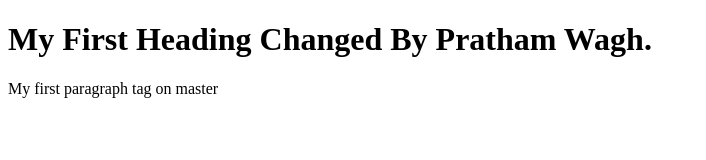
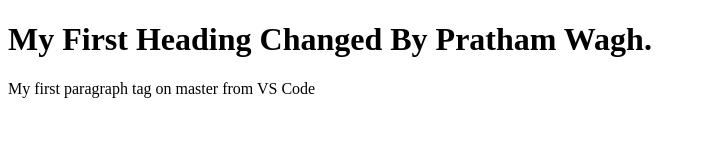
Before and after one commit to swapnil-shirke/built_extension_test, a website: page client/index.html in a window 1280 px wide. Shown: the whole page, without its empty margins (0-706 px from the left). Drawn offline with Linux system fonts and the light colour scheme.

Commit message:
1. Changes index.html.

```diff
--- a/client/index.html
+++ b/client/index.html
@@ -4,7 +4,7 @@
 
 	<h1>My First Heading Changed By Pratham Wagh.</h1>
 
-	<p>My first paragraph tag on master</p>
+	<p>My first paragraph tag on master from VS Code</p>
 
 </body>
 </html>
```
